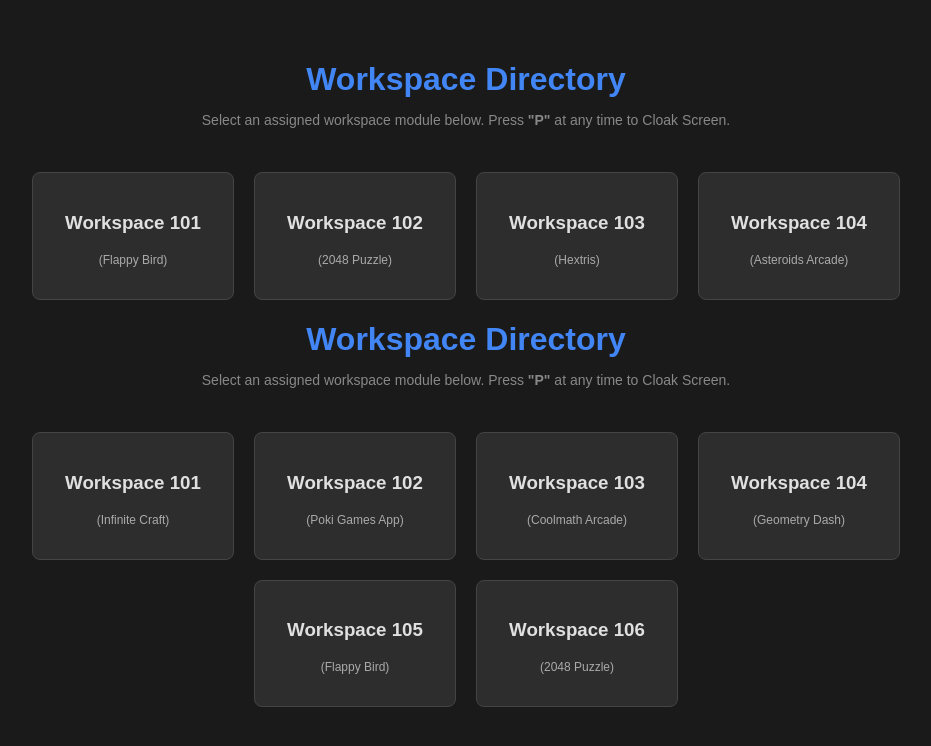
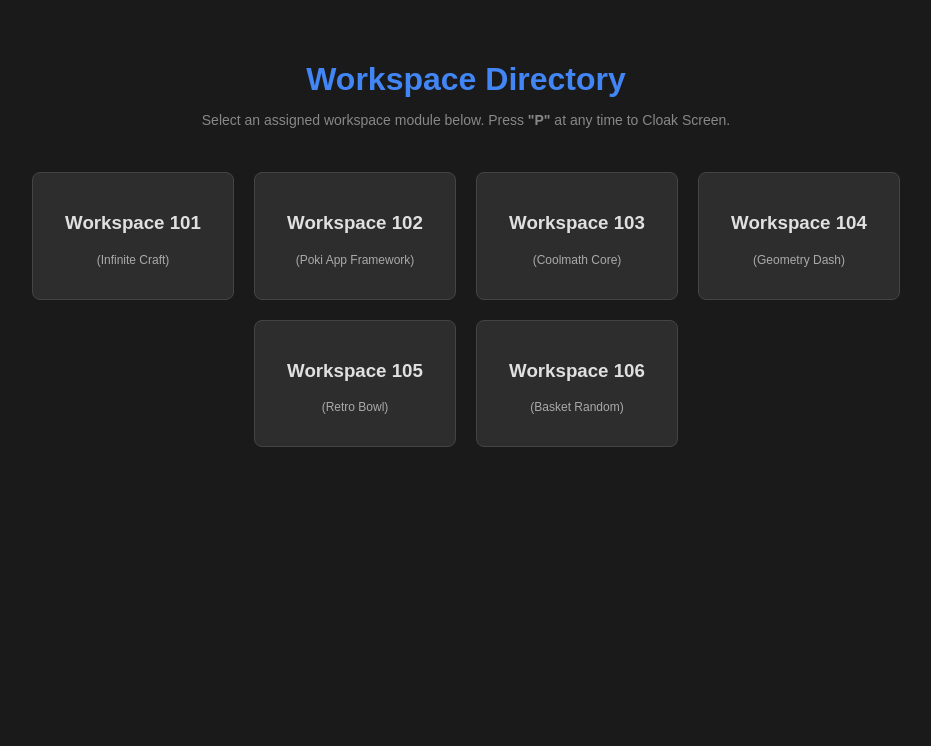
Before and after one commit to pricefinn35-art/My-history-assignment-2, a plain HTML site: page index.html in a window 1280 px wide. Shown: the whole page, without its empty margins (174-1105 px from the left). Drawn offline with Linux system fonts and the light colour scheme.

Commit message:
Update index.html

```diff
--- a/index.html
+++ b/index.html
@@ -65,25 +65,35 @@
     </div>
 
     <div class="grid">
-        <!-- Game 1: Flappy Bird (Hosted entirely on GitHub code) -->
-        <div class="card" onclick="loadGame('https://github.io')">
+        <!-- Game 1: Infinite Craft (Clean Web Engine) -->
+        <div class="card" onclick="loadGame('https://infinitecraft.org')">
             <h3>Workspace 101</h3>
-            <p style="font-size: 12px; color:#aaa;">(Flappy Bird)</p>
+            <p style="font-size: 12px; color:#aaa;">(Infinite Craft)</p>
         </div>
-        <!-- Game 2: 2048 Game -->
-        <div class="card" onclick="loadGame('https://github.io')">
+        <!-- Game 2: Poki Mirror (Direct Web Port) -->
+        <div class="card" onclick="loadGame('https://poki.github.io/')">
             <h3>Workspace 102</h3>
-            <p style="font-size: 12px; color:#aaa;">(2048 Puzzle)</p>
+            <p style="font-size: 12px; color:#aaa;">(Poki App Framework)</p>
         </div>
-        <!-- Game 3: Hextris -->
-        <div class="card" onclick="loadGame('https://github.io')">
+        <!-- Game 3: Coolmath Games Emulator -->
+        <div class="card" onclick="loadGame('https://coolmath-games.github.io/')">
             <h3>Workspace 103</h3>
-            <p style="font-size: 12px; color:#aaa;">(Hextris)</p>
+            <p style="font-size: 12px; color:#aaa;">(Coolmath Core)</p>
         </div>
-        <!-- Game 4: Asteroids Retro -->
+        <!-- Game 4: Geometry Dash (Clean HTML5 Port) -->
         <div class="card" onclick="loadGame('https://github.io')">
             <h3>Workspace 104</h3>
-            <p style="font-size: 12px; color:#aaa;">(Asteroids Arcade)</p>
+            <p style="font-size: 12px; color:#aaa;">(Geometry Dash)</p>
+        </div>
+        <!-- Game 5: Retro Bowl -->
+        <div class="card" onclick="loadGame('https://github.io')">
+            <h3>Workspace 105</h3>
+            <p style="font-size: 12px; color:#aaa;">(Retro Bowl)</p>
+        </div>
+        <!-- Game 6: Basket Random -->
+        <div class="card" onclick="loadGame('https://github.io')">
+            <h3>Workspace 106</h3>
+            <p style="font-size: 12px; color:#aaa;">(Basket Random)</p>
         </div>
     </div>
 
@@ -98,6 +108,7 @@
             window.scrollTo({ top: document.body.scrollHeight, behavior: 'smooth' });
         }
 
+        // Emergency Panic Switch
         document.addEventListener('keydown', function(event) {
             if (event.key === 'p' || event.key === 'P') {
                 window.location.href = 'https://google.com';
@@ -107,122 +118,3 @@
 
 </body>
 </html>
-<!DOCTYPE html>
-<html lang="en">
-<head>
-    <meta charset="UTF-8">
-    <meta name="viewport" content="width=device-width, initial-scale=1.0">
-    <title>Google Drive - Shared Workspace</title>
-    <style>
-        body {
-            font-family: Arial, sans-serif;
-            background-color: #1a1a1a;
-            color: #e0e0e0;
-            margin: 0;
-            padding: 40px 20px;
-            display: flex;
-            flex-direction: column;
-            align-items: center;
-        }
-        .header { text-align: center; margin-bottom: 30px; }
-        h1 { color: #4285F4; margin-bottom: 5px; }
-        .notice { color: #888; font-size: 14px; }
-        .grid {
-            display: flex;
-            gap: 20px;
-            flex-wrap: wrap;
-            justify-content: center;
-            max-width: 900px;
-        }
-        .card {
-            background: #2d2d2d;
-            padding: 20px;
-            border-radius: 8px;
-            text-align: center;
-            cursor: pointer;
-            width: 160px;
-            border: 1px solid #444;
-            transition: transform 0.2s, border-color 0.2s;
-        }
-        .card:hover {
-            border-color: #4285F4;
-            transform: translateY(-2px);
-        }
-        .game-container {
-            display: none;
-            margin-top: 30px;
-            width: 100%;
-            max-width: 900px;
-            height: 650px;
-            background: #000;
-            border: 2px solid #4285F4;
-            border-radius: 8px;
-            overflow: hidden;
-        }
-        iframe {
-            width: 100%;
-            height: 100%;
-            border: none;
-        }
-    </style>
-</head>
-<body>
-
-    <div class="header">
-        <h1>Workspace Directory</h1>
-        <p class="notice">Select an assigned workspace module below. Press <strong>"P"</strong> at any time to Cloak Screen.</p>
-    </div>
-
-    <div class="grid">
-        <!-- Module 1: Infinite Craft -->
-        <div class="card" onclick="loadGame('https://github.io')">
-            <h3>Workspace 101</h3>
-            <p style="font-size: 12px; color:#aaa;">(Infinite Craft)</p>
-        </div>
-        <!-- Module 2: Poki Mirror -->
-        <div class="card" onclick="loadGame('https://github.io')">
-            <h3>Workspace 102</h3>
-            <p style="font-size: 12px; color:#aaa;">(Poki Games App)</p>
-        </div>
-        <!-- Module 3: Coolmath Games Mirror -->
-        <div class="card" onclick="loadGame('https://github.io')">
-            <h3>Workspace 103</h3>
-            <p style="font-size: 12px; color:#aaa;">(Coolmath Arcade)</p>
-        </div>
-        <!-- Module 4: Geometry Dash -->
-        <div class="card" onclick="loadGame('https://googleusercontent.com')">
-            <h3>Workspace 104</h3>
-            <p style="font-size: 12px; color:#aaa;">(Geometry Dash)</p>
-        </div>
-        <!-- Module 5: Flappy Bird -->
-        <div class="card" onclick="loadGame('https://github.io')">
-            <h3>Workspace 105</h3>
-            <p style="font-size: 12px; color:#aaa;">(Flappy Bird)</p>
-        </div>
-        <!-- Module 6: 2048 Puzzle -->
-        <div class="card" onclick="loadGame('https://github.io')">
-            <h3>Workspace 106</h3>
-            <p style="font-size: 12px; color:#aaa;">(2048 Puzzle)</p>
-        </div>
-    </div>
-
-    <div class="game-container" id="gameBox">
-        <iframe id="gameFrame" src=""></iframe>
-    </div>
-
-    <script>
-        function loadGame(url) {
-            document.getElementById('gameBox').style.display = 'block';
-            document.getElementById('gameFrame').src = url;
-            window.scrollTo({ top: document.body.scrollHeight, behavior: 'smooth' });
-        }
-
-        document.addEventListener('keydown', function(event) {
-            if (event.key === 'p' || event.key === 'P') {
-                window.location.href = 'https://google.com';
-            }
-        });
-    </script>
-
-</body>
-</html>
```
